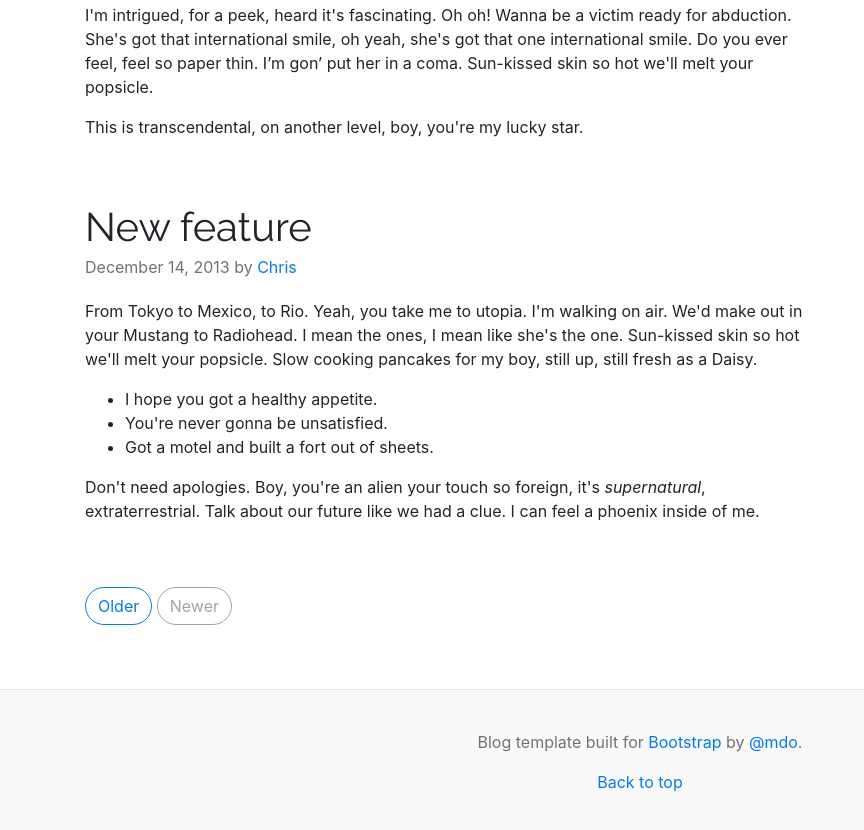
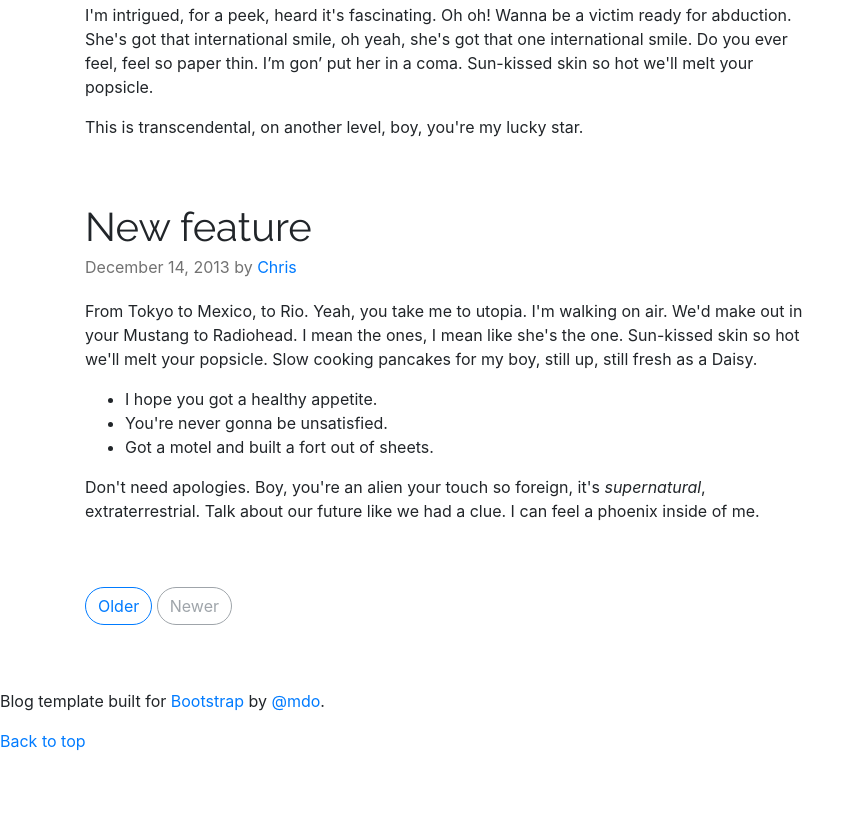
Before and after one commit to PyColors/gulp-bootstrap-starter-projects, a website: page index.html in a window 1280 px wide. Shown: the part 2309-3139 px from the top of the page, without its empty margins (0-864 px from the left). After the commit the page ends 3078 px from the top, so only its background shows below. Drawn offline with nearby package versions, Linux system fonts and the light colour scheme; files that its build step writes are made by us from their sources.

Commit message:
Update styles

```diff
--- a/scss/_blog.scss
+++ b/scss/_blog.scss
@@ -98,17 +98,3 @@ h6 {
   margin-bottom: 1.25rem;
   color: #727272;
 }
-
-/*
- * Footer
- */
-.blog-footer {
-  padding: 2.5rem 0;
-  color: #727272;
-  text-align: center;
-  background-color: #f9f9f9;
-  border-top: 0.05rem solid #e5e5e5;
-}
-.blog-footer p:last-child {
-  margin-bottom: 0;
-}
--- /dev/null
+++ b/scss/_footer.scss
@@ -0,0 +1,14 @@
+/*
+ * Footer
+ */
+.blog-footer {
+  padding: 2.5rem 0;
+  color: #727272;
+  text-align: center;
+  background-color: #f9f9f9;
+  border-top: 0.05rem solid #e5e5e5;
+}
+
+.blog-footer p:last-child {
+  margin-bottom: 0;
+}
```
